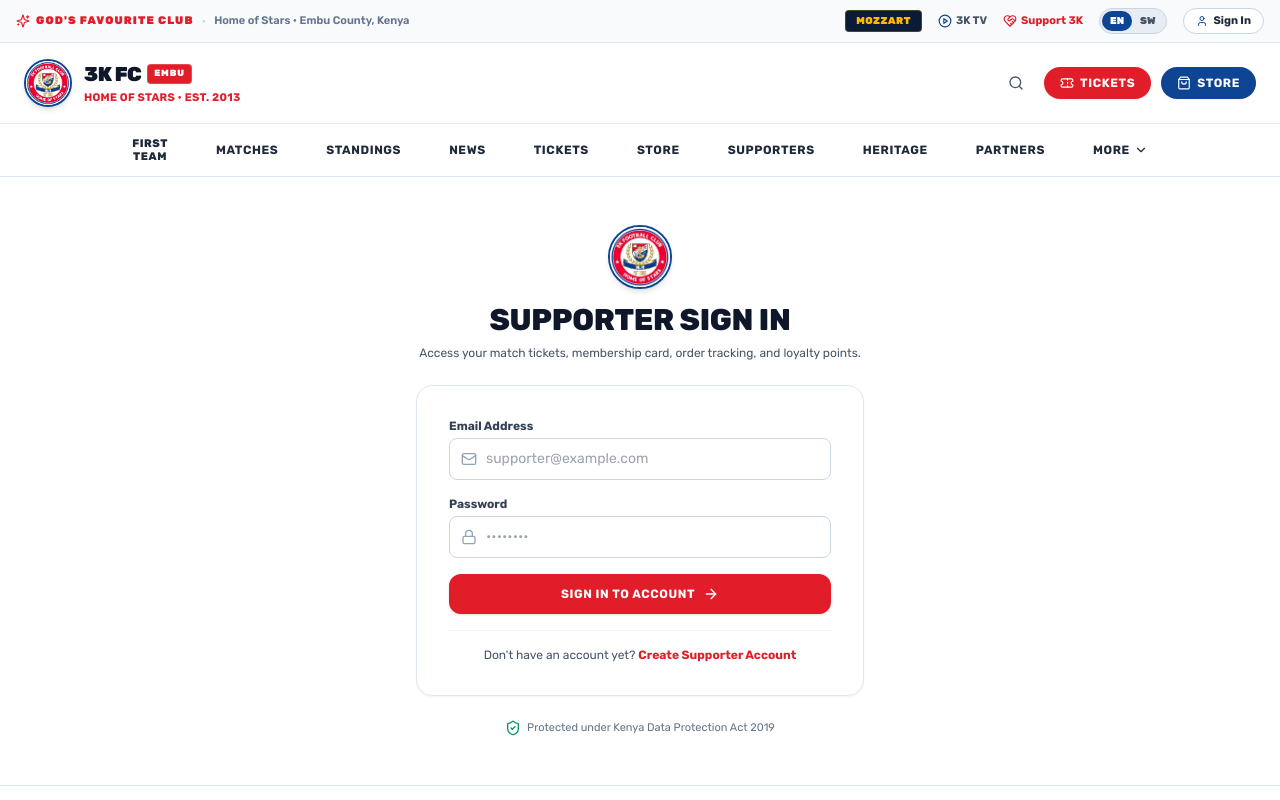
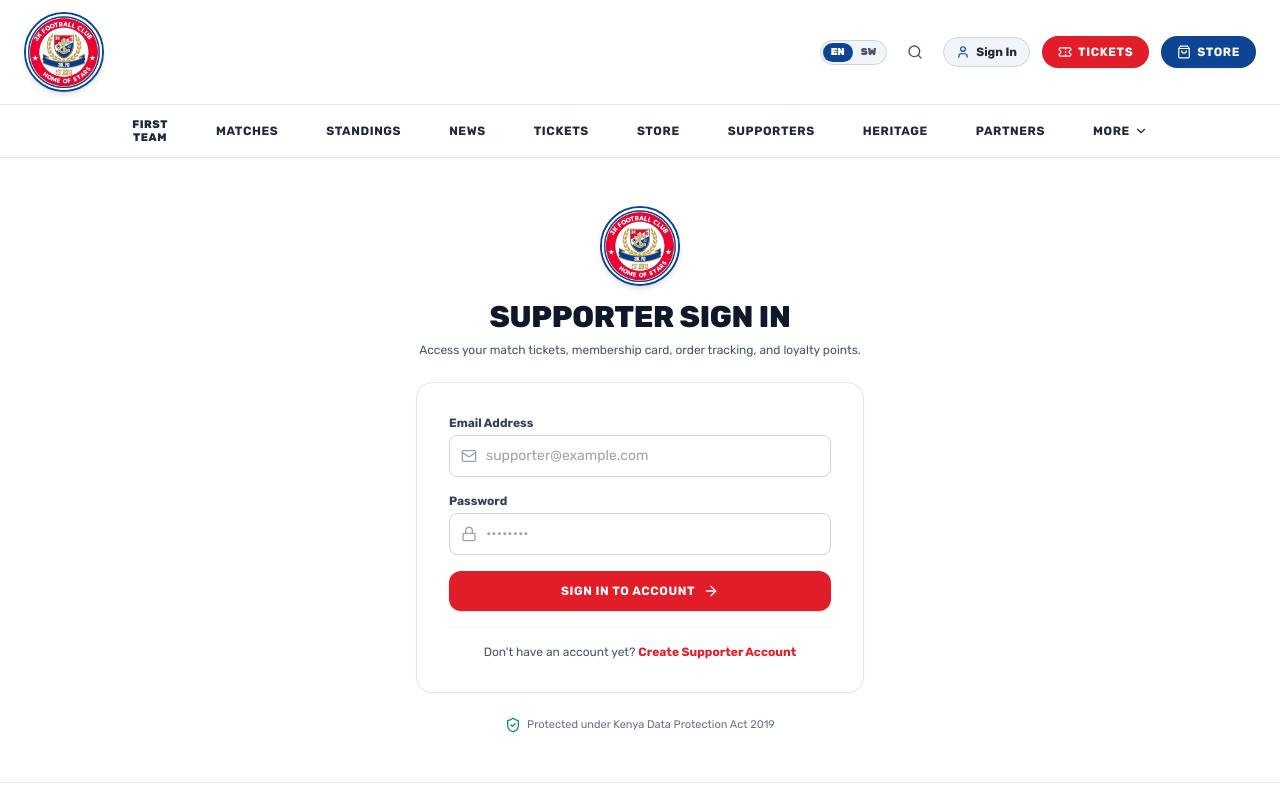
Before and after one commit to caleb028/3k-fc-official, a Next.js app: page /login in a window 1280 px wide. Shown: the top 800 px of the page. Built offline with nearby package versions, Linux system fonts and the light colour scheme; no server answers.

Commit message:
feat: remove top bar above navbar and enlarge standalone logo with no text or slogan

```diff
--- a/src/components/layout/PublicHeader.tsx
+++ b/src/components/layout/PublicHeader.tsx
@@ -14,9 +14,6 @@ import {
   Home,
   Globe,
   ChevronDown,
-  Sparkles,
-  HeartHandshake,
-  PlayCircle,
   ShieldCheck,
 } from 'lucide-react';
 import { ClubCrest } from '@/components/ui/ClubCrest';
@@ -80,52 +77,32 @@ export function PublicHeader({
 
   return (
     <>
-      {/* TOP UTILITY BAR (Clean Light Luxury) */}
-      <div className="bg-slate-50 border-b border-slate-200 text-slate-600 text-xs py-2 px-4 select-none">
-        <div className="max-w-7xl mx-auto flex flex-wrap items-center justify-between gap-3">
-          {/* Club Slogan & Heritage */}
-          <div className="flex items-center gap-2">
-            <span className="inline-flex items-center gap-1.5 text-club-primary font-black uppercase tracking-widest text-[11px]">
-              <Sparkles className="w-3.5 h-3.5" />
-              <span>God&apos;s Favourite Club</span>
-            </span>
-            <span className="text-slate-300 hidden sm:inline">•</span>
-            <span className="text-slate-500 font-semibold text-[11px] hidden sm:inline">
-              Home of Stars • Embu County, Kenya
-            </span>
-          </div>
-
-          {/* Quick Links & Language Switcher */}
-          <div className="flex items-center gap-4 text-[11px] font-bold">
+      {/* STICKY MAIN HEADER (Clean White with Enlarged Standalone Club Crest) */}
+      <header className="sticky top-0 z-40 bg-white/95 backdrop-blur-md text-slate-900 border-b border-slate-200 shadow-xs">
+        {/* Brand Bar */}
+        <div className="max-w-7xl mx-auto px-4 sm:px-6">
+          <div className="flex items-center justify-between min-h-[76px] sm:min-h-[88px] py-2 gap-4">
+            {/* 3K FC Official Standalone Enlarged Crest (No text, No slogan) */}
             <Link
-              href="/partners"
-              className="hidden lg:inline-flex items-center gap-1 px-2.5 py-0.5 rounded bg-[#0B1B36] text-[#FFB800] text-[10px] font-black uppercase tracking-wider hover:opacity-90 transition border border-[#FFB800]/25"
-              title="Mozzart Bet Kenya — Principal Partner"
+              href="/"
+              className="shrink-0 focus:outline-none flex items-center group py-1"
+              aria-label="3K Football Club Official Homepage"
             >
-              MOZZART
+              <ClubCrest
+                size="lg"
+                crestUrl={crestUrl}
+                crestConfirmed={crestConfirmed}
+                showWordmark={false}
+              />
             </Link>
 
-            <Link
-              href="/videos"
-              className="inline-flex items-center gap-1 text-slate-600 hover:text-club-secondary transition"
-            >
-              <PlayCircle className="w-3.5 h-3.5 text-club-secondary" />
-              <span className="hidden sm:inline">3K TV</span>
-            </Link>
-
-            <Link
-              href="/support-3k"
-              className="inline-flex items-center gap-1 text-club-primary hover:underline transition"
-            >
-              <HeartHandshake className="w-3.5 h-3.5" />
-              <span className="hidden sm:inline">{t('nav.donations')}</span>
-            </Link>
-
+            {/* Right Action Areas: Language Switcher, Sign In, Search, Tickets Pill, Store Pill, Mobile Toggle */}
+            <div className="flex items-center gap-2 sm:gap-3">
               {/* Language Switcher */}
               <div
                 role="group"
                 aria-label="Language Switcher"
-              className="inline-flex items-center rounded-full bg-slate-200/70 p-0.5 border border-slate-300"
+                className="inline-flex items-center rounded-full bg-slate-100 p-0.5 border border-slate-300"
               >
                 <button
                   type="button"
@@ -153,45 +130,24 @@ export function PublicHeader({
                 </button>
               </div>
 
-            {/* Member Sign-In */}
-            <Link
-              href="/account"
-              className="inline-flex items-center gap-1.5 px-3 py-1 rounded-full bg-white hover:bg-slate-100 text-slate-800 font-bold transition border border-slate-300 shadow-xs"
-            >
-              <User className="w-3 h-3 text-club-secondary" />
-              <span>Sign In</span>
-            </Link>
-          </div>
-        </div>
-      </div>
-
-      {/* STICKY MAIN HEADER (Clean White with Club Accent Texts) */}
-      <header className="sticky top-0 z-40 bg-white/95 backdrop-blur-md text-slate-900 border-b border-slate-200 shadow-xs">
-        {/* Brand Bar */}
-        <div className="max-w-7xl mx-auto px-4 sm:px-6">
-          <div className="flex items-center justify-between h-18 md:h-20 gap-4">
-            {/* 3K FC Official Crest & Athletic Wordmark */}
-            <Link href="/" className="shrink-0 focus:outline-none flex items-center gap-3 group">
-              <ClubCrest
-                size="md"
-                crestUrl={crestUrl}
-                crestConfirmed={crestConfirmed}
-                showWordmark={true}
-                darkText={true}
-              />
-            </Link>
-
-            {/* Right Action Areas: Search, Tickets Pill, Store Pill, Mobile Toggle */}
-            <div className="flex items-center gap-2.5">
               {/* Accessible Search Trigger */}
               <button
                 type="button"
                 onClick={() => setSearchOpen((prev) => !prev)}
                 aria-label={t('nav.search')}
-                className="p-2.5 rounded-full text-slate-600 hover:text-slate-900 hover:bg-slate-100 transition"
+                className="p-2 rounded-full text-slate-600 hover:text-slate-900 hover:bg-slate-100 transition"
               >
                 <Search className="w-4 h-4" />
               </button>
+
+              {/* Member Sign-In */}
+              <Link
+                href="/account"
+                className="hidden md:inline-flex items-center gap-1.5 px-3 py-1.5 rounded-full bg-slate-100 hover:bg-slate-200 text-slate-800 text-xs font-bold transition border border-slate-300 shadow-xs"
+              >
+                <User className="w-3.5 h-3.5 text-club-secondary" />
+                <span>Sign In</span>
+              </Link>
 
               {/* TICKETS Action Pill */}
               <Link
--- a/src/components/ui/ClubCrest.tsx
+++ b/src/components/ui/ClubCrest.tsx
@@ -20,8 +20,8 @@ export function ClubCrest({
   const dimensions = {
     sm: 'w-9 h-9',
     md: 'w-12 h-12',
-    lg: 'w-16 h-16',
-    xl: 'w-24 h-24',
+    lg: 'w-16 h-16 sm:w-20 sm:h-20',
+    xl: 'w-24 h-24 sm:w-28 sm:h-28',
     '2xl': 'w-32 h-32',
   }[size];
 
```
Lines whose indentation alone changed are shown as unchanged.
